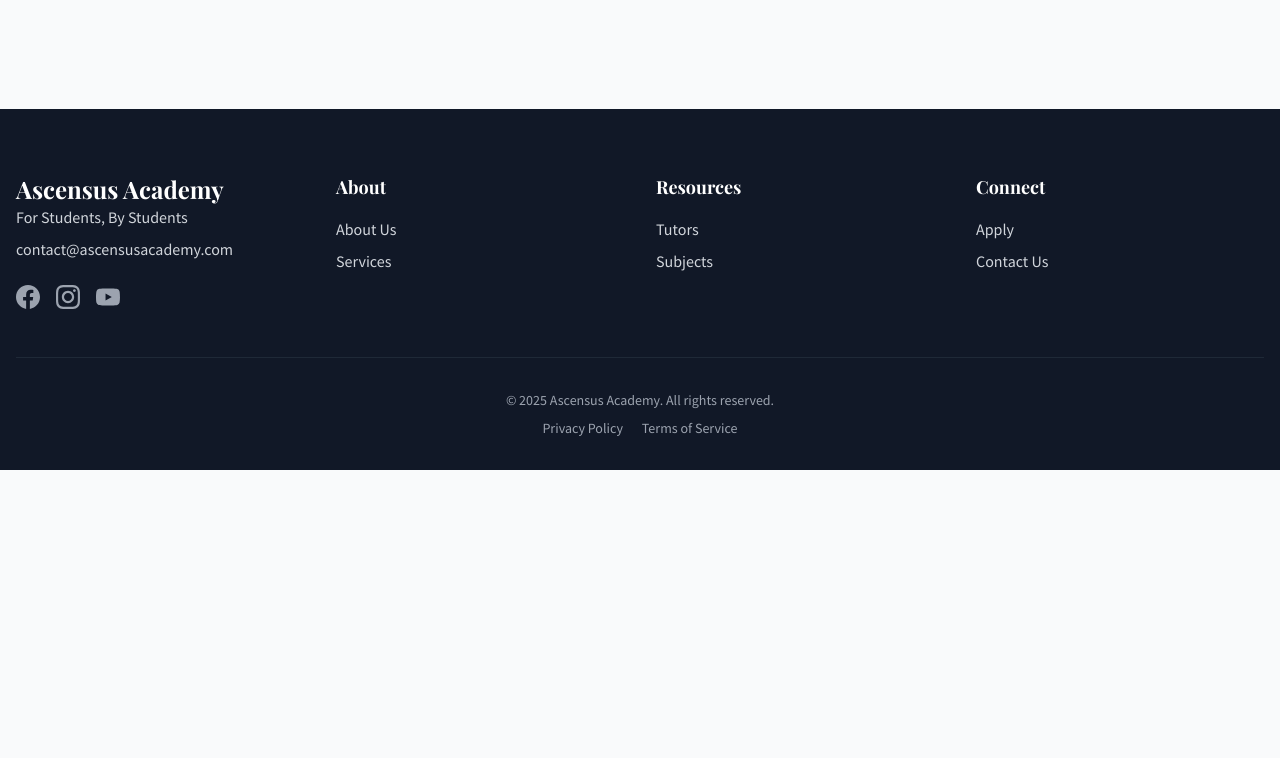
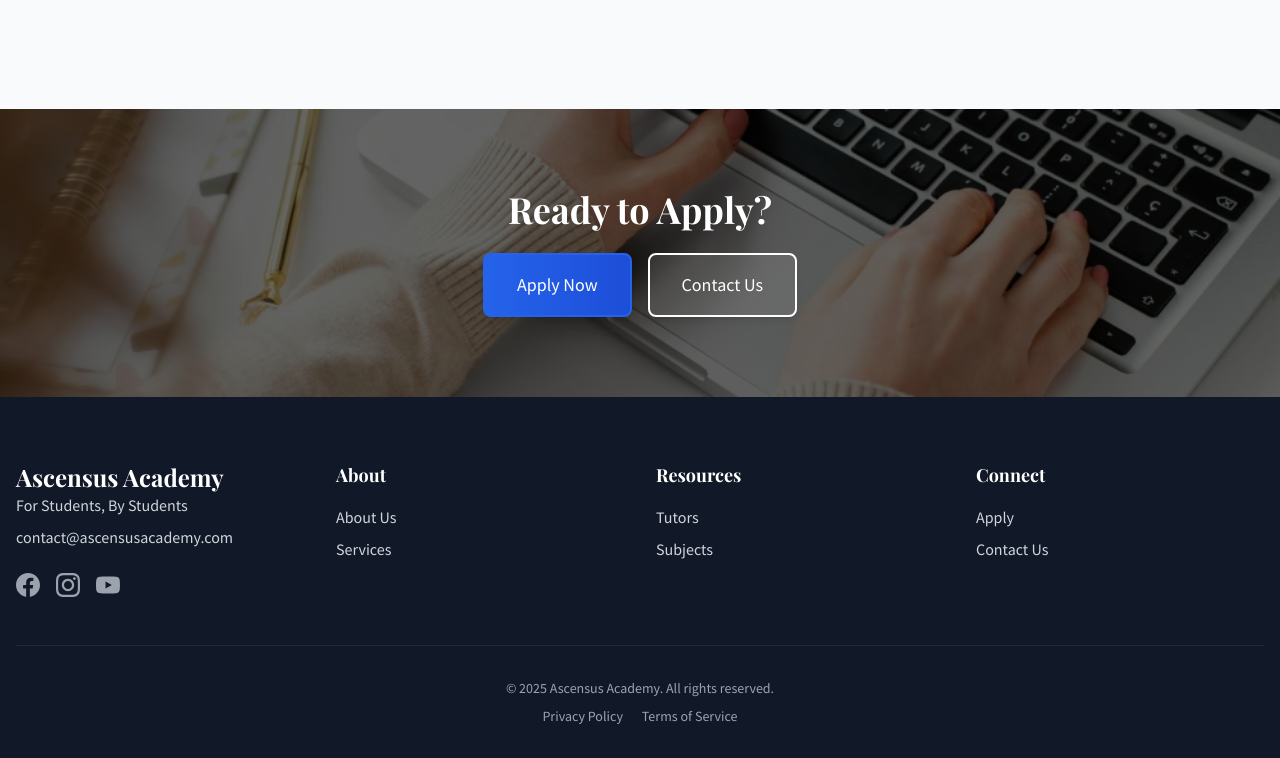
Before and after one commit to alisterd1503/ascensus-academy, an Astro site: page /about-us in a window 1280 px wide. Shown: the part 1155-1913 px from the top of the page. Before the commit the page ends 1625 px from the top, so only its background shows below. Built offline with nearby package versions, Linux system fonts and the light colour scheme; Astro itself is replaced by a stand-in of ours.

Commit message:
Added call to action in about us page

```diff
--- a/src/pages/about-us.astro
+++ b/src/pages/about-us.astro
@@ -1,6 +1,7 @@
 ---
 import BaseLayout from "../layouts/BaseLayout.astro";
 import PageHeader from "../components/Sections/PageHeader.astro";
+import Button from "../components/UI/Button.astro";
 ---
 
 <BaseLayout
@@ -70,4 +71,25 @@ import PageHeader from "../components/Sections/PageHeader.astro";
       </div>
     </div>
   </section>
+
+    <section
+    class="py-20 bg-cover bg-center text-white"
+    style="background-image: linear-gradient(rgba(0, 0, 0, 0.6), rgba(0, 0, 0, 0.6)), url(/uploads/contact-header-bg.webp)"
+  >
+    <div class="container">
+      <div class="max-w-3xl mx-auto text-center">
+        <h2 class="text-3xl md:text-4xl font-bold mb-6 text-white">Ready to Apply?</h2>
+
+        <div class="flex flex-wrap justify-center gap-4">
+          <Button href="/apply" variant="primary" size="lg">
+            Apply Now
+          </Button>
+
+          <Button href="/contact" variant="outline" size="lg" class="bg-white/10 text-white border-white hover:bg-white hover:text-gray-900 backdrop-blur-sm">
+            Contact Us
+          </Button>
+        </div>
+      </div>
+    </div>
+  </section>
 </BaseLayout>
```
